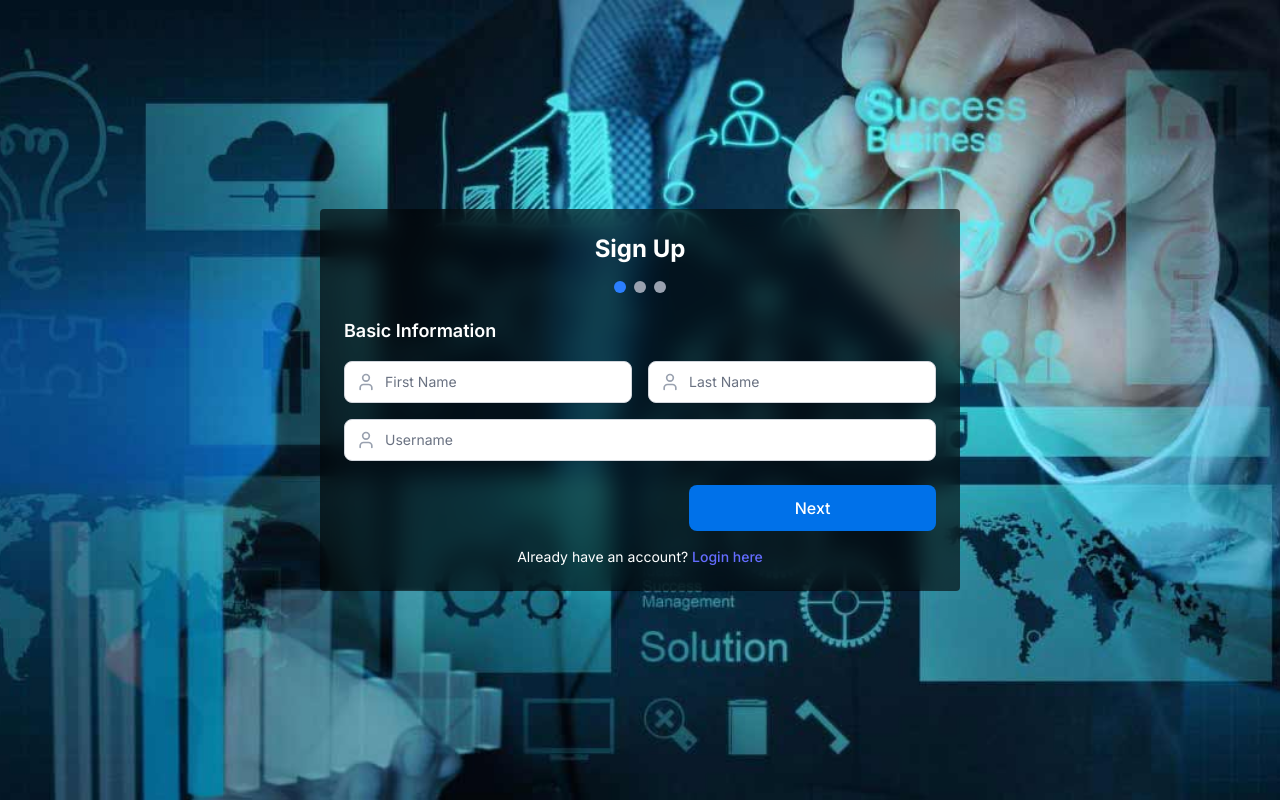
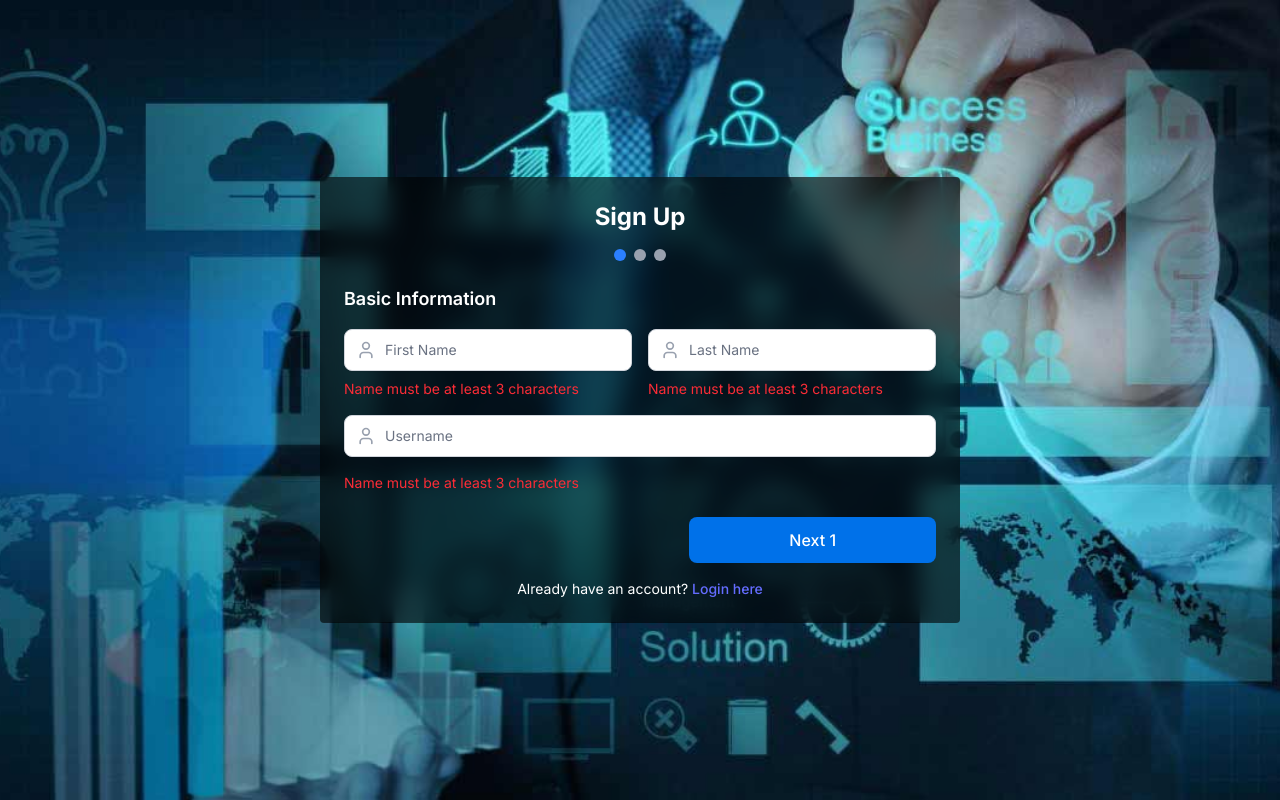
Before and after one commit to MOUNIBMarouane/simpelWebStage, a React (Vite) app: page /signup in a window 1280 px wide. Built offline with nearby package versions, Linux system fonts and the light colour scheme.

Commit message:
text msgs error

```diff
--- a/src/App.jsx
+++ b/src/App.jsx
@@ -5,9 +5,9 @@ import "./App.css";
 import SignIn from "./pages/Signin";
 import SignUp from "./pages/signup";
 import VerificationP from "./pages/Verification";
-import ErrorBoundary from "./components/ErrorBoundary";
-import { AuthProvider } from "./Auth/AuthContext";
-import ProtectedRoute from "./Auth/ProtectedRoute"; // ✅ Import ProtectedRoute
+// import ErrorBoundary from "./components/ErrorBoundary";
+// import { AuthProvider } from "./Auth/AuthContext";
+// import ProtectedRoute from "./Auth/ProtectedRoute"; // ✅ Import ProtectedRoute
 import Layout from "./components/dashboard/layout/layout";
 import Dashboard from "./pages/Dashboard";
 import ResetPassword from "./pages/RestPassword";
@@ -19,7 +19,6 @@ const router = createBrowserRouter([
   {
     path: "/",
     element: <SignIn />,
-    errorElement: <ErrorBoundary />,
   },
   {
     element: <Layout />, // ✅ Protect everything inside Layout
@@ -27,25 +26,25 @@ const router = createBrowserRouter([
       {
         path: "/dashboard",
         element: (
-          <ProtectedRoute>
-            <Dashboard />
-          </ProtectedRoute>
+          // <ProtectedRoute>
+          <Dashboard />
+          // </ProtectedRoute>
         ),
       },
       {
         path: "/documents",
         element: (
-          <ProtectedRoute>
-            <Documents />
-          </ProtectedRoute>
+          // <ProtectedRoute>
+          <Documents />
+          // </ProtectedRoute>
         ),
       },
       {
         path: "/users-list", // ✅ Lowercase path
         element: (
-          <ProtectedRoute>
-            <UsersList />
-          </ProtectedRoute>
+          // <ProtectedRoute>
+          <UsersList />
+          // </ProtectedRoute>
         ),
       },
     ],
@@ -72,11 +71,11 @@ const router = createBrowserRouter([
 function App() {
   return (
     <div className="w-[100vw] h-[100vh]">
-      <AuthProvider>
-        <ErrorBoundary fallback={<p>Something went wrong</p>}>
-          <RouterProvider router={router} />
-        </ErrorBoundary>
-      </AuthProvider>
+      {/* <AuthProvider> */}
+      {/* <ErrorBoundary fallback={<p>Something went wrong</p>}> */}
+      <RouterProvider router={router} />
+      {/* </ErrorBoundary> */}
+      {/* </AuthProvider> */}
     </div>
   );
 }
--- a/src/components/FormInputs.jsx
+++ b/src/components/FormInputs.jsx
@@ -1,4 +1,5 @@
-import React from "react";
+import React, { useState } from "react";
+import { Eye, EyeOff } from "lucide-react";
 
 const FormInput = ({
   id,
@@ -9,16 +10,23 @@ const FormInput = ({
   required = false,
   icon: Icon,
 }) => {
+  const [showPassword, setShowPassword] = useState(false);
+
+  const togglePasswordVisibility = () => {
+    setShowPassword((prev) => !prev);
+  };
+
+  const isPasswordField = type === "password";
+
   return (
     <div className="w-full space-y-2">
       <div className="relative">
         {Icon && (
           <Icon className="absolute left-3 top-1/2 -translate-y-1/2 h-5 w-5 text-gray-400" />
         )}
-        <div>
         <input
           id={id}
-            type={type}
+          type={isPasswordField && showPassword ? "text" : type}
           value={value}
           onChange={onChange}
           placeholder={placeholder}
@@ -48,49 +56,25 @@ const FormInput = ({
             dark:focus:ring-blue-400/20
             transition-colors
             ${Icon ? "pl-10" : "pl-4"}
+            ${isPasswordField ? "pr-10" : ""} // Adjust padding for the eye icon
           `}
         />
-          <label class="absolute cursor-text bg-gray-800 px-1 left-10 top-2.5 text-slate-400 text-sm transition-all transform origin-left peer-focus:-top-2 peer-focus:left-5.5 peer-focus:text-xs peer-focus:text-slate-400 peer-focus:scale-90">
-            {/* {label} */}
-          </label>
+        {isPasswordField && (
+          <div
+            type="button"
+            onClick={togglePasswordVisibility}
+            className="absolute right-3 top-1/2 -translate-y-1/2 text-gray-400 hover:text-gray-600"
+          >
+            {showPassword ? (
+              <EyeOff className="h-5 w-5" />
+            ) : (
+              <Eye className="h-5 w-5" />
+            )}
           </div>
+        )}
       </div>
     </div>
   );
 };
 
-// Example usage
-const EmailInputExample = () => {
-  const [email, setEmail] = React.useState("");
-
-  return (
-    <div className="w-full max-w-md mx-auto p-4">
-      <FormInput
-        label="Email"
-        id="email"
-        type="email"
-        value={email}
-        onChange={(e) => setEmail(e.target.value)}
-        placeholder="Enter your email"
-        required
-        icon={(props) => (
-          <svg
-            xmlns="http://www.w3.org/2000/svg"
-            viewBox="0 0 24 24"
-            fill="none"
-            stroke="currentColor"
-            strokeWidth="2"
-            strokeLinecap="round"
-            strokeLinejoin="round"
-            {...props}
-          >
-            <rect width="20" height="16" x="2" y="4" rx="2" />
-            <path d="m22 7-8.97 5.7a1.94 1.94 0 0 1-2.06 0L2 7" />
-          </svg>
-        )}
-      />
-    </div>
-  );
-};
-
 export default FormInput;
--- a/src/components/dashboard/documents/DocumentListItem.jsx
+++ b/src/components/dashboard/documents/DocumentListItem.jsx
@@ -1,7 +1,7 @@
 import React from "react";
 import { motion } from "framer-motion";
 import { Pencil, Trash2, Calendar, FileText } from "lucide-react";
-import { useAuth } from "../../../Auth/AuthContext";
+// import { useAuth } from "../../../Auth/AuthContext";
 import { div } from "framer-motion/client";
 const DocumentListItem = ({ title, date, description, onDelete, onEdit }) => {
   // Format the date to be more readable
@@ -10,7 +10,7 @@ const DocumentListItem = ({ title, date, description, onDelete, onEdit }) => {
     month: "short",
     day: "numeric",
   });
-  const authUser = useAuth();
+  // const authUser = useAuth();
   // Truncate description if it's too long
   const truncatedDescription =
     description.length > 160
--- a/src/index.css
+++ b/src/index.css
@@ -57,6 +57,10 @@ button:hover {
   border-color: #646cff;
 }
 
+/* button[disabled] {
+  background-color: gray;
+} */
+
 button:focus,
 button:focus-visible {
   outline: 4px auto -webkit-focus-ring-color;
--- a/src/pages/Signup.jsx
+++ b/src/pages/Signup.jsx
@@ -1,8 +1,10 @@
 import React, { useState } from "react";
 import { useNavigate, Link } from "react-router-dom";
-import { Mail, User, Lock, Key } from "lucide-react";
+import { Eye, EyeClosed, Mail, User, Lock, Key } from "lucide-react";
 import FormInput from "../components/FormInputs";
+import { useEffect } from "react";
 import axios from "axios";
+import { FindUserName } from "../service/authService";
 
 const SignUp = () => {
   const [step, setStep] = useState(1);
@@ -16,6 +18,22 @@ const SignUp = () => {
     secretkey: "",
   });
   const [passwordError, setPasswordError] = useState("");
+  const [showPassword, setShowPassword] = useState(false);
+  const [showConfirmPassword, setShowConfirmPassword] = useState(false);
+
+  const togglePasswordVisibility = () => {
+    setShowPassword((prev) => !prev);
+  };
+
+  const toggleConfirmPasswordVisibility = () => {
+    setShowConfirmPassword((prev) => !prev);
+  };
+  const [nameValidations, setNameValidations] = useState({
+    firstName: { length: false, format: false },
+    lastName: { length: false, format: false },
+    username: { length: false, format: false },
+  });
+
   const [passwordValidations, setPasswordValidations] = useState({
     length: false,
     uppercase: false,
@@ -34,6 +52,8 @@ const SignUp = () => {
 
     if (id === "PasswordHash") {
       validatePassword(value);
+    } else if (id === "firstName" || id === "lastName" || id === "username") {
+      validateName(id, value);
     }
   };
 
@@ -50,13 +70,53 @@ const SignUp = () => {
     return Object.values(validations).every(Boolean);
   };
 
-  const handleNext = () => {
+  const validateName = (field, value) => {
+    let validations;
+
+    if (field === "username") {
+      validations = {
+        length: value.length >= 3,
+        format: /^[a-zA-Z0-9][a-zA-Z0-9_-]*[a-zA-Z0-9]$/.test(value), // Allows letters, numbers, `_`, `-` (not at start or end)
+      };
+    } else {
+      validations = {
+        length: value.length >= 3,
+        format: /^[a-zA-Z]+$/.test(value), // Only letters for firstName and lastName
+      };
+    }
+    setNameValidations((prev) => ({
+      ...prev,
+      [field]: validations,
+    }));
+  };
+
+  const handleNext = async () => {
     if (
       step === 1 &&
       (!formData.firstName || !formData.lastName || !formData.username)
     ) {
+      console.log(FindUserName(formData.username));
       alert("Please fill in all fields");
       return;
+    } else {
+      console.log("try to get user name");
+      try {
+        console.log("Checking if username exists...");
+
+        const usernameExists = await FindUserName(formData.username); // Await API call
+
+        if (!usernameExists) {
+          // Stop the process if username is taken
+          alert("Username is already taken. Please choose another.");
+          return;
+        }
+      } catch (error) {
+        console.error("Error checking username:", error);
+        alert(
+          "An error occurred while checking the username. Please try again."
+        );
+        return;
+      }
     }
     if (
       step === 2 &&
@@ -115,7 +175,48 @@ const SignUp = () => {
       console.error("Error:", error);
     }
   };
+  const isNextDisabled = () => {
+    if (step === 1) {
+      return !(
+        (
+          formData.firstName &&
+          formData.lastName &&
+          formData.username &&
+          nameValidations.firstName.length &&
+          nameValidations.firstName.format &&
+          nameValidations.lastName.length &&
+          nameValidations.lastName.format &&
+          nameValidations.username.length &&
+          nameValidations.username.format
+        )
+        // FindUserName(nameValidations.username)
+      );
+    }
 
+    if (step === 2) {
+      return !(
+        (
+          formData.email &&
+          formData.PasswordHash &&
+          formData.cpassword &&
+          formData.PasswordHash === formData.cpassword &&
+          Object.values(passwordValidations).every(Boolean)
+        ) // Ensures all validations pass
+      );
+    }
+
+    return false; // Step 3 doesn't need validation
+  };
+
+  useEffect(() => {
+    validatePassword(formData.PasswordHash);
+  }, [formData.PasswordHash]);
+
+  useEffect(() => {
+    validateName("firstName", formData.firstName);
+    validateName("lastName", formData.lastName);
+    validateName("username", formData.username);
+  }, [formData.firstName, formData.lastName, formData.username]);
   const renderStep = () => {
     switch (step) {
       case 1:
@@ -133,6 +234,20 @@ const SignUp = () => {
                   required
                   icon={User}
                 />
+                <p
+                  className={`text-sm mt-2 ${
+                    nameValidations.firstName.length &&
+                    nameValidations.firstName.format
+                      ? "text-green-500"
+                      : "text-red-500"
+                  }`}
+                >
+                  {nameValidations.firstName.length
+                    ? nameValidations.firstName.format
+                      ? "Valid name!"
+                      : "Only letters allowed"
+                    : "Name must be at least 3 characters"}
+                </p>
               </div>
               <div className="w-1/2">
                 <FormInput
@@ -144,6 +259,20 @@ const SignUp = () => {
                   required
                   icon={User}
                 />
+                <p
+                  className={`text-sm mt-2 ${
+                    nameValidations.lastName.length &&
+                    nameValidations.lastName.format
+                      ? "text-green-500"
+                      : "text-red-500"
+                  }`}
+                >
+                  {nameValidations.lastName.length
+                    ? nameValidations.lastName.format
+                      ? "Valid name!"
+                      : "Only letters allowed"
+                    : "Name must be at least 3 characters"}
+                </p>
               </div>
             </div>
             <FormInput
@@ -155,6 +284,20 @@ const SignUp = () => {
               required
               icon={User}
             />
+            <p
+              className={`text-sm mt-2 ${
+                nameValidations.username.length &&
+                nameValidations.username.format
+                  ? "text-green-500"
+                  : "text-red-500"
+              }`}
+            >
+              {nameValidations.username.length
+                ? nameValidations.username.format
+                  ? "Valid name!"
+                  : "Only letters allowed"
+                : "Name must be at least 3 characters"}
+            </p>
           </div>
         );
       case 2:
@@ -170,26 +313,31 @@ const SignUp = () => {
               required
               icon={Mail}
             />
+
             <FormInput
               id="PasswordHash"
-              type="password"
+              type={showPassword ? "text" : "password"}
               value={formData.PasswordHash}
               onChange={handleInputChange}
               placeholder="Password"
               required
               icon={Lock}
+              rightIcon={showPassword ? EyeOff : Eye} // Toggle icon
+              onRightIconClick={togglePasswordVisibility} // Handle click
             />
 
             <FormInput
               id="cpassword"
-              type="password"
+              type={showConfirmPassword ? "text" : "password"}
               value={formData.cpassword}
               onChange={handleInputChange}
               placeholder="Confirm Password"
               required
               icon={Lock}
+              rightIcon={showConfirmPassword ? EyeOff : Eye} // Toggle icon
+              onRightIconClick={toggleConfirmPasswordVisibility} // Handle click
             />
-            <div className="text-sm text-gray-400">
+            <div className="text-sm text-gray-400 transition-all">
               <p>Password must include:</p>
               <ul>
                 <li
@@ -277,7 +425,7 @@ const SignUp = () => {
           </div>
         </div>
 
-        <form onSubmit={handleSubmit} className="space-y-6">
+        <div className="space-y-6">
           {renderStep()}
 
           <div className="flex justify-between mt-6">
@@ -295,19 +443,20 @@ const SignUp = () => {
                 type="button"
                 onClick={handleNext}
                 className="px-4 py-2 bg-blue-500 rounded hover:bg-blue-600 transition-colors ml-auto"
+                disabled={isNextDisabled()}
               >
-                Next
+                Next {step}
               </button>
             ) : (
               <button
-                type="submit"
+                onClick={handleSubmit}
                 className="px-4 py-2 bg-green-500 rounded hover:bg-green-600 transition-colors ml-auto"
               >
                 Complete Signup
               </button>
             )}
           </div>
-        </form>
+        </div>
 
         <div className="mt-4 text-sm text-center">
           Already have an account?{" "}
```
Also changed, not shown: src/Auth/AuthContext.jsx (+27 -27 lines), src/Auth/ProtectedRoute.jsx (+11 -11 lines), src/components/dashboard/documents/DocumentCard.jsx (+5 -4 lines), src/components/dashboard/layout/layout.jsx (+5 -5 lines), src/pages/Dashboard.jsx (+4 -8 lines), src/service/authService.jsx (+27 -0 lines). Lines whose indentation alone changed are shown as unchanged.
